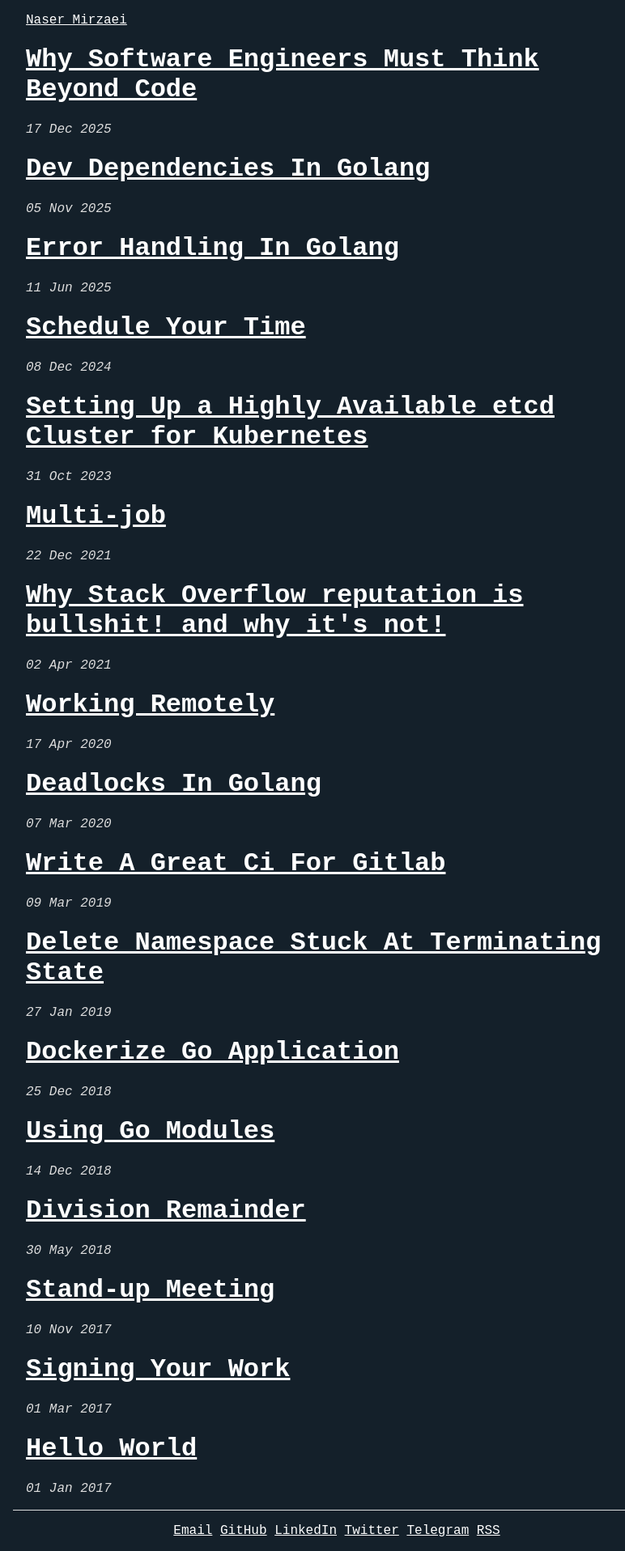
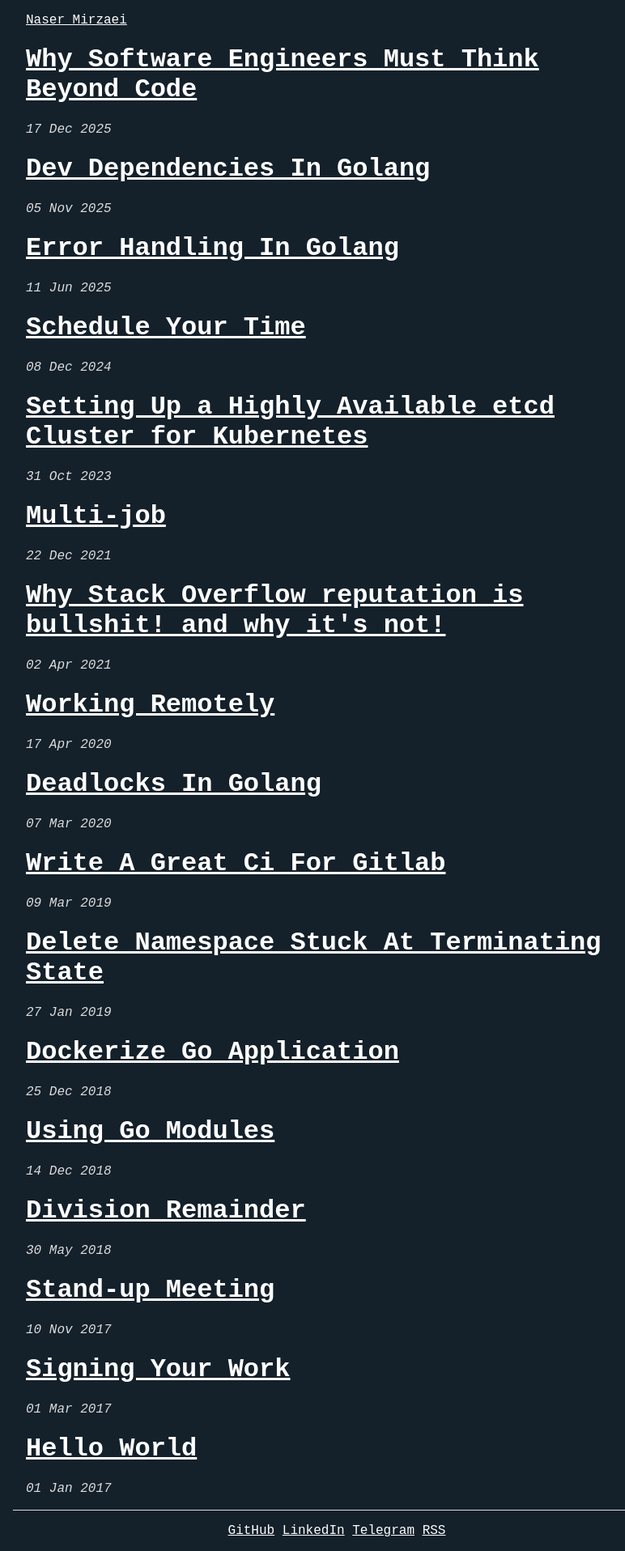
Before and after one commit to nasermirzaei89/nasermirzaei89.github.io, a Jekyll site: the page built from index.md, in a window 1280 px wide. Shown: the whole page at 81% size, without its empty margins (224-996 px from the left). Built offline with Jekyll 4.4.1, drawn with Linux system fonts in a browser that asks for light colours; some web fonts are replaced.

Commit message:
Remove email and twitter

```diff
--- a/_config.yml
+++ b/_config.yml
@@ -4,11 +4,6 @@ url: 'https://nasermirzaei89.net'
 baseurl: ''
 
 author: Naser Mirzaei
-
-email: nasermirzaei89@gmail.com
-
-twitter:
-  username: nasermirzaei89
 
 github:
   username: nasermirzaei89
--- a/_layouts/base.html
+++ b/_layouts/base.html
@@ -124,10 +124,8 @@ layout: compress
     </main>
 
     <footer>
-        <a href="mailto:{{site.email}}" target="_blank">Email</a>
         <a href="https://github.com/{{site.github.username}}" target="_blank">GitHub</a>
         <a href="https://linkedin.com/in/{{site.linkedin.username}}" target="_blank">LinkedIn</a>
-        <a href="https://twitter.com/{{site.twitter.username}}" target="_blank">Twitter</a>
         <a href="https://t.me/{{site.telegram.username}}" target="_blank">Telegram</a>
         <a href="{{site.feed.path}}">RSS</a>
     </footer>
```
